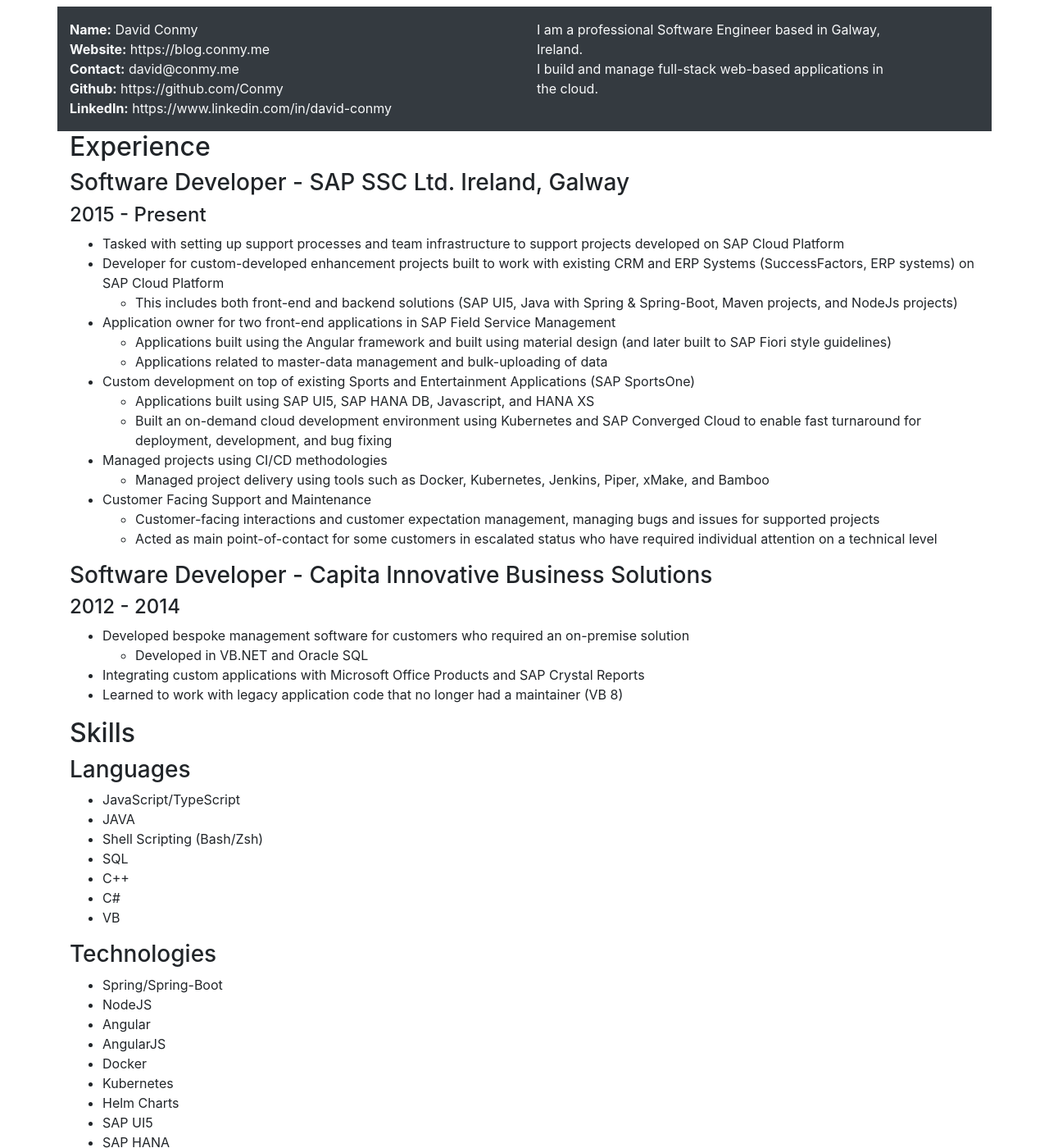
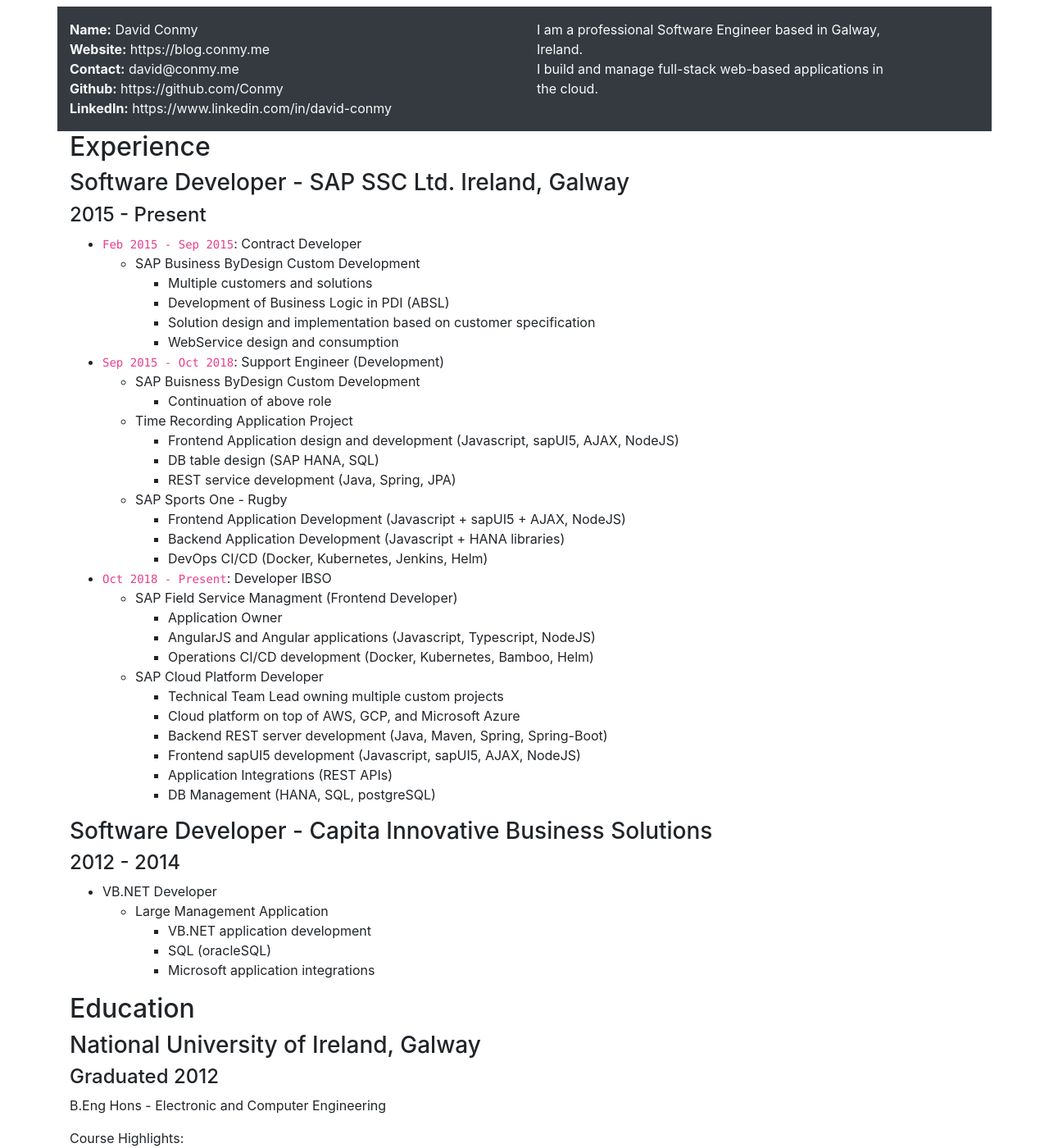
Before and after one commit to Conmy/Conmy.github.io, a Jekyll site: the page built from _pages/print-resume.html, in a window 1280 px wide and 1400 px high. Shown: the whole window at 82% size. Built offline with Jekyll 4.4.1, drawn with Linux system fonts in a browser that asks for light colours.

Commit message:
Update to CV
Changed SAP experience to be easier to read

```diff
--- a/_includes/resume.md
+++ b/_includes/resume.md
@@ -4,54 +4,43 @@
 ### Software Developer - SAP SSC Ltd. Ireland, Galway
 #### 2015 - Present
 
-- Tasked with setting up support processes and team infrastructure to support projects developed on SAP Cloud Platform
-- Developer for custom-developed enhancement projects built to work with existing CRM and ERP Systems (SuccessFactors, ERP systems) on SAP Cloud Platform
-    - This includes both front-end and backend solutions (SAP UI5, Java with Spring & Spring-Boot, Maven projects, and NodeJs projects)
-- Application owner for two front-end applications in SAP Field Service Management
-    - Applications built using the Angular framework and built using material design (and later built to SAP Fiori style guidelines)
-    - Applications related to master-data management and bulk-uploading of data
-- Custom development on top of existing Sports and Entertainment Applications (SAP SportsOne)
-    - Applications built using SAP UI5, SAP HANA DB, Javascript, and HANA XS
-    - Built an on-demand cloud development environment using Kubernetes and SAP Converged Cloud to enable fast turnaround for deployment, development, and bug fixing
-- Managed projects using CI/CD methodologies
-    - Managed project delivery using tools such as Docker, Kubernetes, Jenkins, Piper, xMake, and Bamboo
-- Customer Facing Support and Maintenance
-    - Customer-facing interactions and customer expectation management, managing bugs and issues for supported projects
-    - Acted as main point-of-contact for some customers in escalated status who have required individual attention on a technical level
+- `Feb 2015 - Sep 2015`: Contract Developer
+  + SAP Business ByDesign Custom Development
+    * Multiple customers and solutions
+    * Development of Business Logic in PDI (ABSL)
+    * Solution design and implementation based on customer specification
+    * WebService design and consumption
+- `Sep 2015 - Oct 2018`: Support Engineer (Development)
+  + SAP Buisness ByDesign Custom Development
+    * Continuation of above role
+  + Time Recording Application Project
+    * Frontend Application design and development (Javascript, sapUI5, AJAX, NodeJS)
+    * DB table design (SAP HANA, SQL)
+    * REST service development (Java, Spring, JPA)
+  + SAP Sports One - Rugby
+    * Frontend Application Development (Javascript + sapUI5 + AJAX, NodeJS)
+    * Backend Application Development (Javascript + HANA libraries)
+    * DevOps CI/CD (Docker, Kubernetes, Jenkins, Helm)
+- `Oct 2018 - Present`: Developer IBSO
+  + SAP Field Service Managment (Frontend Developer)
+    * Application Owner
+    * AngularJS and Angular applications (Javascript, Typescript, NodeJS)
+    * Operations CI/CD development (Docker, Kubernetes, Bamboo, Helm)
+  + SAP Cloud Platform Developer
+    * Technical Team Lead owning multiple custom projects
+    * Cloud platform on top of AWS, GCP, and Microsoft Azure
+    * Backend REST server development (Java, Maven, Spring, Spring-Boot)
+    * Frontend sapUI5 development (Javascript, sapUI5, AJAX, NodeJS)
+    * Application Integrations (REST APIs)
+    * DB Management (HANA, SQL, postgreSQL)
 
 ### Software Developer - Capita Innovative Business Solutions
 #### 2012 - 2014
-- Developed bespoke management software for customers who required an on-premise solution
-    - Developed in VB.NET and Oracle SQL
-- Integrating custom applications with Microsoft Office Products and SAP Crystal Reports
-- Learned to work with legacy application code that no longer had a maintainer (VB 8)
-
-Skills
----
-
-### Languages
-
-- JavaScript/TypeScript
-- JAVA
-- Shell Scripting (Bash/Zsh)
-- SQL
-- C++
-- C#
-- VB
-
-### Technologies
-
-- Spring/Spring-Boot
-- NodeJS
-- Angular
-- AngularJS
-- Docker
-- Kubernetes
-- Helm Charts
-- SAP UI5
-- SAP HANA
-- postgreSQL
-- Git
+- VB.NET Developer
+  + Large Management Application
+    * VB.NET application development
+    * SQL (oracleSQL)
+    * Microsoft application integrations
 
 Education
 ---
```
